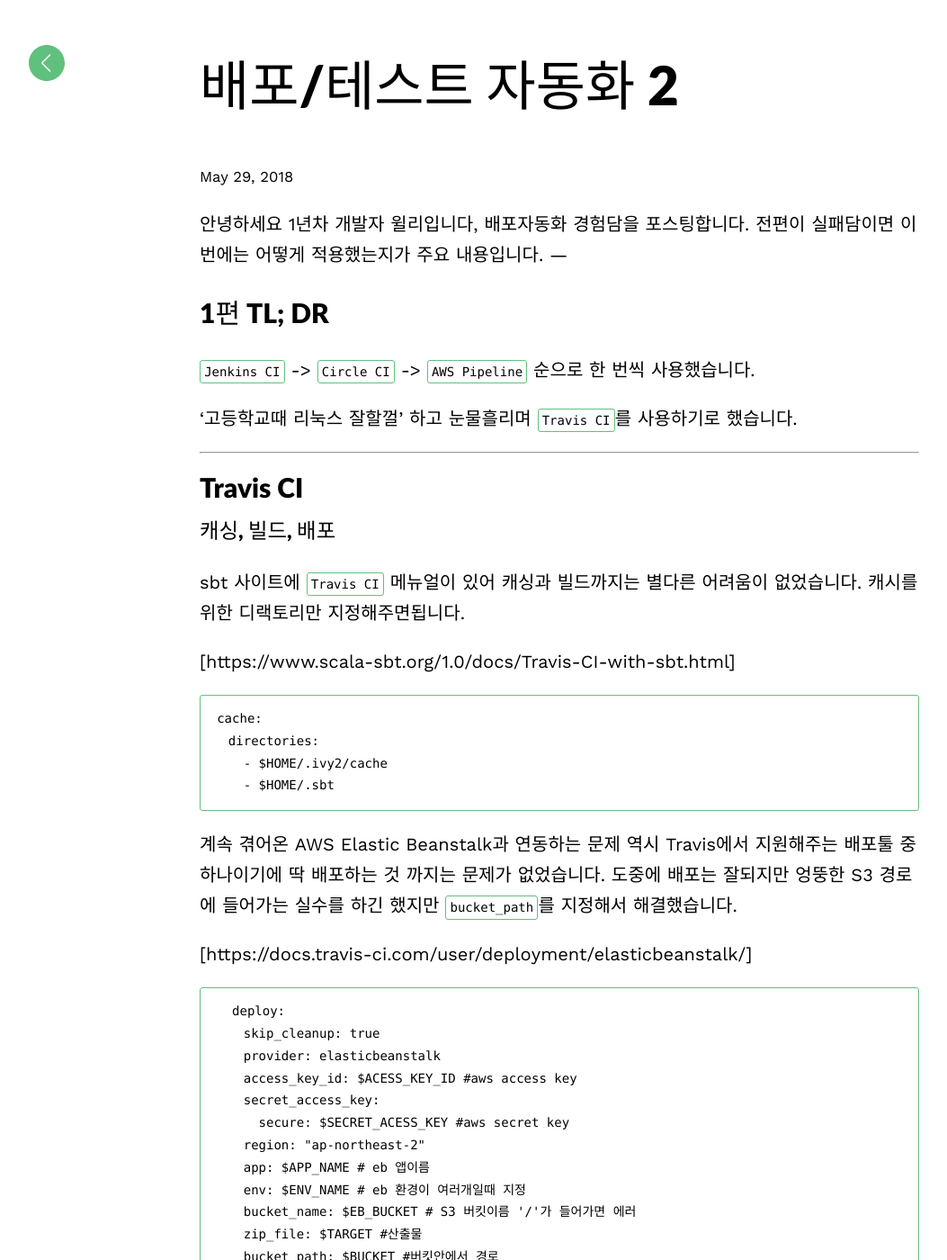
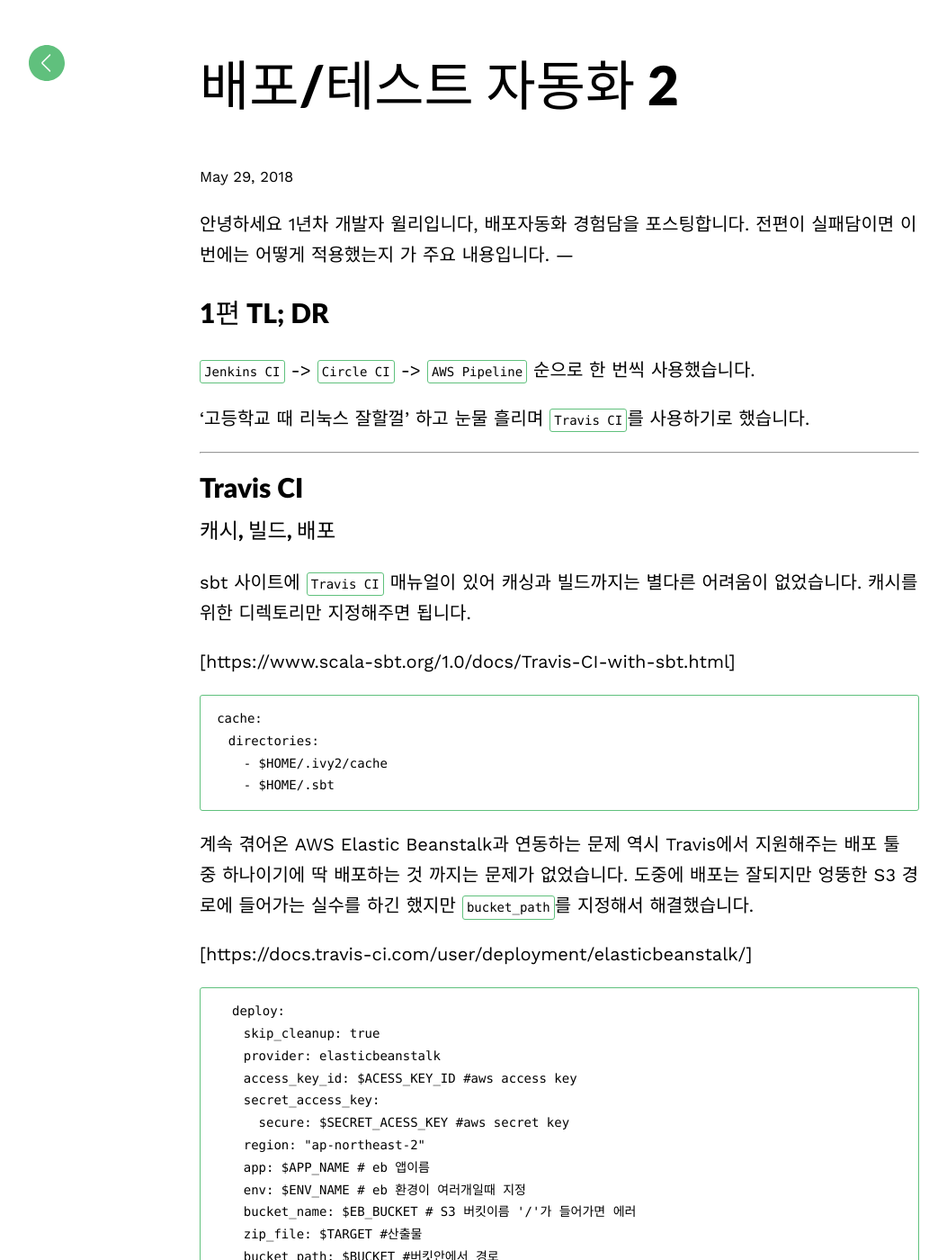
Before and after one commit to madup-inc/madup-inc.github.io, a Jekyll site: the page built from _posts/2018-05-29-travis2.md, in a window 1280 px wide and 1400 px high. Shown: the whole window at 90% size, without its empty margins (18-1071 px from the left). Built offline with Jekyll 4.4.1, drawn with Linux system fonts in a browser that asks for light colours; some web fonts are replaced; some of the changed text lies outside the part shown.

Commit message:
Update 2018-05-29-travis2.md

```diff
--- a/_posts/2018-05-29-travis2.md
+++ b/_posts/2018-05-29-travis2.md
@@ -4,23 +4,23 @@
 ---
 
 안녕하세요 1년차 개발자 윌리입니다, 배포자동화 경험담을 포스팅합니다.
-전편이 실패담이면 이번에는 어떻게 적용했는지가 주요 내용입니다.
+전편이 실패담이면 이번에는 어떻게 적용했는지 가 주요 내용입니다.
 ---
 
 ## 1편 TL; DR
 
 `Jenkins CI` -> `Circle CI` -> `AWS Pipeline` 순으로 한 번씩 사용했습니다.
 
-'고등학교때 리눅스 잘할껄' 하고 눈물흘리며 `Travis CI`를 사용하기로 했습니다.
+'고등학교 때 리눅스 잘할껄' 하고 눈물 흘리며 `Travis CI`를 사용하기로 했습니다.
 
 ---
 
 ## Travis CI
 
-### 캐싱, 빌드, 배포
+### 캐시, 빌드, 배포
 
-sbt 사이트에 `Travis CI` 메뉴얼이 있어 캐싱과 빌드까지는 별다른 어려움이 없었습니다.
-캐시를 위한 디랙토리만 지정해주면됩니다.
+sbt 사이트에 `Travis CI` 매뉴얼이 있어 캐싱과 빌드까지는 별다른 어려움이 없었습니다.
+캐시를 위한 디렉토리만 지정해주면 됩니다.
 
 [https://www.scala-sbt.org/1.0/docs/Travis-CI-with-sbt.html]
 
@@ -29,7 +29,7 @@
         - $HOME/.ivy2/cache
         - $HOME/.sbt
 
-계속 겪어온 AWS Elastic Beanstalk과 연동하는 문제 역시 Travis에서 지원해주는 배포툴 중 하나이기에 딱 배포하는 것 까지는 문제가 없었습니다.
+계속 겪어온 AWS Elastic Beanstalk과 연동하는 문제 역시 Travis에서 지원해주는 배포 툴 중 하나이기에 딱 배포하는 것 까지는 문제가 없었습니다.
 도중에 배포는 잘되지만 엉뚱한 S3 경로에 들어가는 실수를 하긴 했지만 `bucket_path`를 지정해서 해결했습니다.
 
 [https://docs.travis-ci.com/user/deployment/elasticbeanstalk/]
@@ -149,7 +149,7 @@
 
 굉장히 간단한 yml이지만 엄청 많이 실수를 남발했습니다. 반성하는 의미에서 적습니다.
 
-1. awscli가 아니라 awseb 만 설치해버림
+1. awscli가 아니라 awseb 만 설치해 버림
 1. 1번을 모른 상태에서 HOME 디렉토리에 .aws 디렉토리와 파일이 없는걸 깨닫고 고민함
 1. 환경변수로 aws 키를 넣어두고 쉘로 .aws 디렉토리와 파일 만듬
 1. 제이슨의 지적으로 awscli를 설치하고 설정에 넣어둔 키가 잘들어가는 것을 확인함
@@ -158,14 +158,14 @@
 
 확실히 `Circle CI`가 빠르긴 빨랐습니다.
 
-테스트도 없고 여러가지 언어나 환경에서 빌드할 일도 없는 프로젝트를 굳이 `Circle CI`로 해야되냐는 고민이 생겼습니다.
+테스트도 없고 여러가지 언어나 환경에서 빌드할 일도 없는 프로젝트를 굳이 `Circle CI`로 해야 되냐는 고민이 생겼습니다.
 `Circle CI`에 장점은 도커환경 위에 리눅스처럼 여러가지를 커스텀 할 수 있고 다양한 workflow를 쓸 수 있다 입니다. 단점은
-리눅스를 잘해야되는데 이럴거면 굳이 안써도 된다는 생각이 들었습니다.
+리눅스를 잘해야 되는데 이럴거면 굳이 안써도 된다는 생각이 들었습니다.
 
 ---
 ## Travis CI VS Circle CI
 
-### 현기증나니깐 뭐 하나 정해써요
+### 현기증나니깐 뭐 하나 정해 써요
 두 가지 CI 사용해 매번 푸쉬할 때 마다 두 중 하나를 수동으로 정지시키는 고생을 하다가
 제이슨과 신디에게 빨리 하나만 정해서 쓰자고 재촉해서 결국 `Travis CI`를 사용하기로 했습니다.
 저희 프로젝트가 복잡하지 않은 점과 `Travis`를 이미 결제한게 큰 영향을 끼친 것 같습니다.
```
Also changed, not shown: other parts of _posts/2018-05-29-travis2.md (+14 -14 lines).
